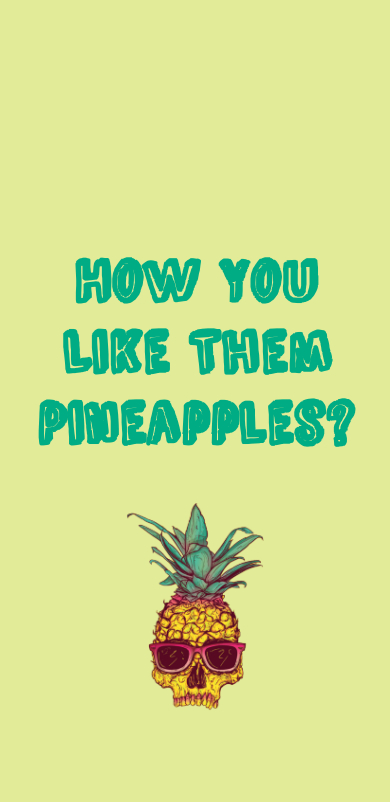
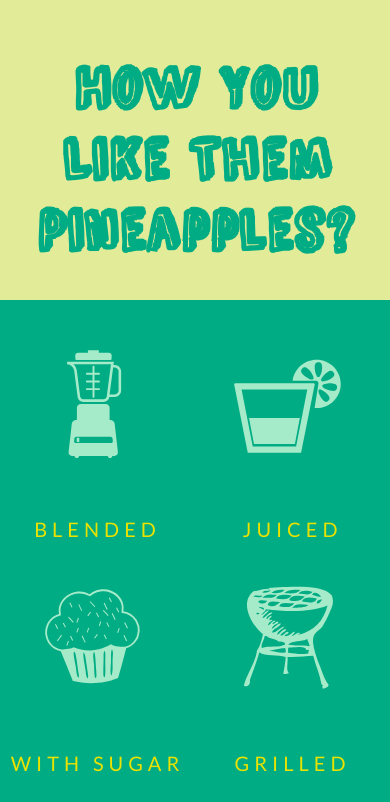
Before and after one commit to amandamonaco/API-Project---HackerYou---Week-5, a plain HTML site: page index.html in a window 390 px wide. Shown: the top 802 px of the page. Drawn offline with nearby package versions, Linux system fonts and the light colour scheme.

Commit message:
updated responsive for mobile

```diff
--- a/index.html
+++ b/index.html
@@ -2,6 +2,7 @@
 <html lang="en">
 <head>
 	<meta charset="UTF-8">
+	<meta name="viewport" content="width=device-width, initial-scale=1.0">
 	<title>How You Like Them Pineapples?</title>
 	<link rel="icon" type="image/png" href="assets/images/pineappleSkull.png" sizes="57x57">
 	<link href='http://fonts.googleapis.com/css?family=Lato:300,400,700|Bree+Serif' rel='stylesheet' type='text/css'>
@@ -12,9 +13,9 @@
 	<header> <!-- START OF HEADER SECTION -->
 
 		<div class="headerWrapper">
-			<h1 id="fittext">How You <!-- <span class="line">___</span> <img class="skull"src="assets/images/pineappleSkull.png" height="580" width="600" alt=""> -->Like Them Pineapples?</h1>
+			<span class="slabtext"> <h1>How You Like Them <span class="responsiveTitle">Pineapples?</span></h1></span>
 			<a href="#main">
-				<img class="skull"src="assets/images/pineappleSkull.png" height="270" width="200" alt="">
+				<img class="skull"src="assets/images/pineappleSkull.png" alt="">
 			</a>
 		</div>
 
--- a/scripts/fitText.js
+++ /dev/null
@@ -1,43 +0,0 @@
-/*global jQuery */
-/*!
-* FitText.js 1.2
-*
-* Copyright 2011, Dave Rupert http://daverupert.com
-* Released under the WTFPL license
-* http://sam.zoy.org/wtfpl/
-*
-* Date: Thu May 05 14:23:00 2011 -0600
-*/
-
-(function( $ ){
-
-  $.fn.fitText = function( kompressor, options ) {
-
-    // Setup options
-    var compressor = kompressor || 1,
-        settings = $.extend({
-          'minFontSize' : Number.NEGATIVE_INFINITY,
-          'maxFontSize' : Number.POSITIVE_INFINITY
-        }, options);
-
-    return this.each(function(){
-
-      // Store the object
-      var $this = $(this);
-
-      // Resizer() resizes items based on the object width divided by the compressor * 10
-      var resizer = function () {
-        $this.css('font-size', Math.max(Math.min($this.width() / (compressor*10), parseFloat(settings.maxFontSize)), parseFloat(settings.minFontSize)));
-      };
-
-      // Call once to set.
-      resizer();
-
-      // Call on resize. Opera debounces their resize by default.
-      $(window).on('resize.fittext orientationchange.fittext', resizer);
-
-    });
-
-  };
-
-})( jQuery );
--- a/styles/style.scss
+++ b/styles/style.scss
@@ -11,11 +11,8 @@ body {
 }
 
 .wrapper, .headerWrapper {
-	display: flex;
-	flex-wrap: wrap;
 	width: 90%;
 	margin:0 auto;
-	justify-content: space-between;
 }
 
 p{
@@ -36,21 +33,61 @@ img{
 header {
 	height:100vh;
 	width:100%;
+	display: flex;
+	justify-content: center;
+	align-items: center;
+	@media (max-width: 900px){
+		height: 600px;
+	}
+	@media (max-width: 600px){
+		height: 300px;
+	}
 	.headerWrapper{
 		display: flex;
 		flex-direction:column;
-		justify-content:center;
 		align-items:center;
-		padding-top: 200px;
 	}
 }
 
 div.headerWrapper{
 	width:90%;
+	@media (max-width: 580px){
+		width: 85%;
+	}
+	h1{
+		font-family: 'comic_zine_otregular', sans-serif;
+		font-size: 120px;
+		text-align: center;
+		color: $coolGreen;
+		padding-bottom: 0;
+		margin-bottom: 0;
+		@media (max-width: 600px){
+			font-size: 70px;
+		}
+		span.responsiveTitle{
+			@media (max-width: 580px){
+				font-size: 70px;
+			}
+			@media (max-width: 345px){
+				font-size: 60px;
+			}
+		}
+	}
 	a{
 		-webkit-animation: bounce 2s infinite ease-in-out;
 		outline:none;
 		padding-top: 25px;
+		img{
+			height: 270px;
+			width: 200px;
+			@media (max-width: 900px){
+				height: 200px;
+				width: 130px;
+			}
+			@media (max-width: 700px){
+				display: none;
+			}
+		}
 	}
 }
 
@@ -60,15 +97,7 @@ div.headerWrapper{
 	80% { -webkit-transform: translateY(-10px); }
 }
 
-h1{
-	font-family: 'comic_zine_otregular', sans-serif;
-	font-size: 120px;
-	text-align: center;
-	color: $coolGreen;
-	position: relative;
-	padding-bottom: 0;
-	margin-bottom: 0;
-}
+
 
 // MAIN SECTION STYLES-----------------------------------------
 
@@ -78,11 +107,24 @@ section.main{
 	height:100vh;
 	background: $coolGreen;
 	display: flex;
+	flex-wrap: wrap;
 	justify-content:center;
 	align-items:center;
+	@media (max-width: 800px){
+		height: 700px;
+	}
+	@media (max-width: 700px){
+		height: 650px;
+	}
+	@media (max-width: 600px){
+		height: 600px;
+	}
+	@media (max-width: 500px){
+		height: 800px;
+	}
 	div.innerWrapper{
 		display:flex;
-		flex-wrap:wrap;
+		flex-wrap: wrap;
 		justify-content:space-between;
 		align-items:center;
 		a{
@@ -90,7 +132,7 @@ section.main{
 			width: 16%;
 			color: $pineappleYellow;
 			outline:none;
-			@media (max-width: 768px){
+			@media (max-width: 1000px){
 				width:30%;
 			}
 			@media (max-width: 480px){
@@ -172,6 +214,9 @@ section.results{
 					margin-top: 5px;
 					font-size: 40px;
 					color: $hotPink;
+					@media(max-width: 600px){
+						font-size: 30px;
+					}
 				}
 				h3{
 					font-family: 'Lato', sans-serif;
```
Also changed, not shown: styles/_variables.scss (line endings or trailing spaces), styles/style.css.
